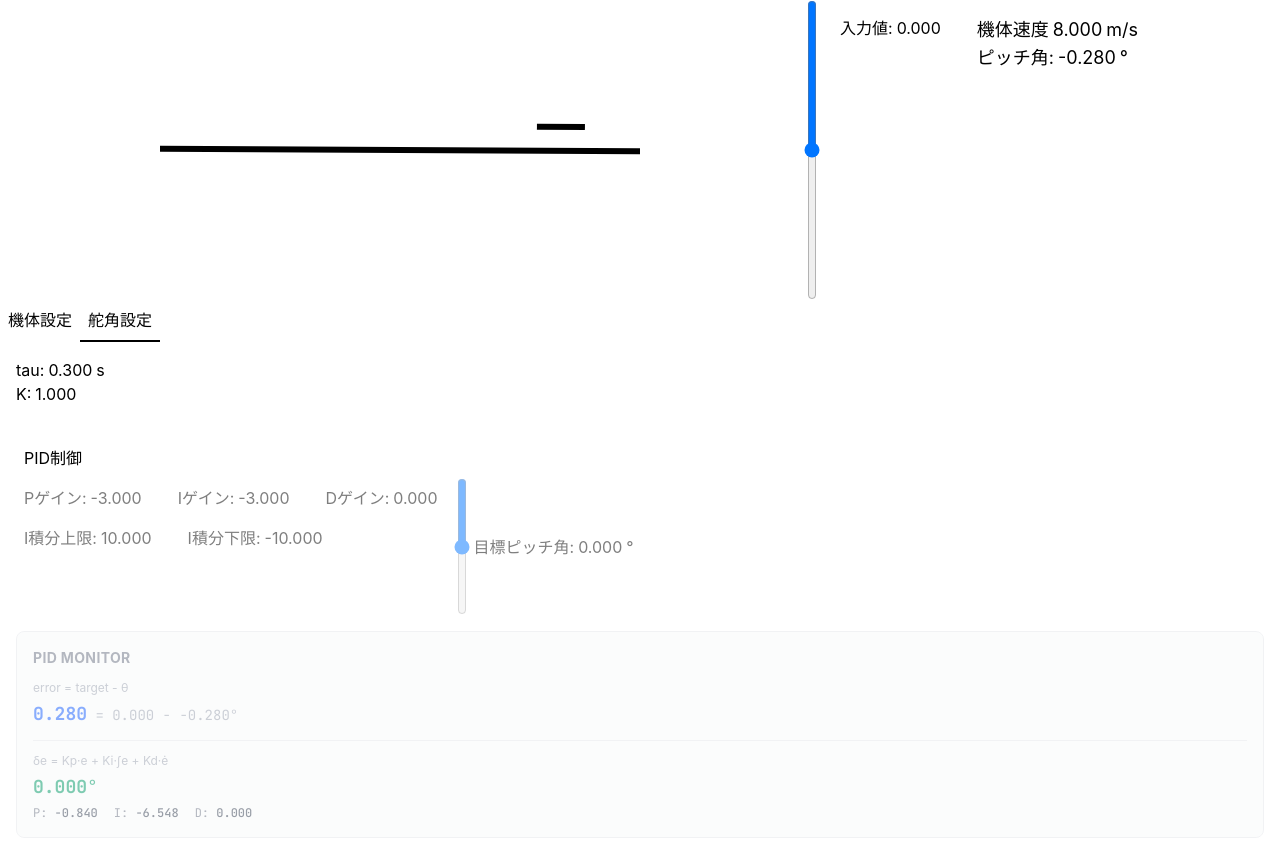
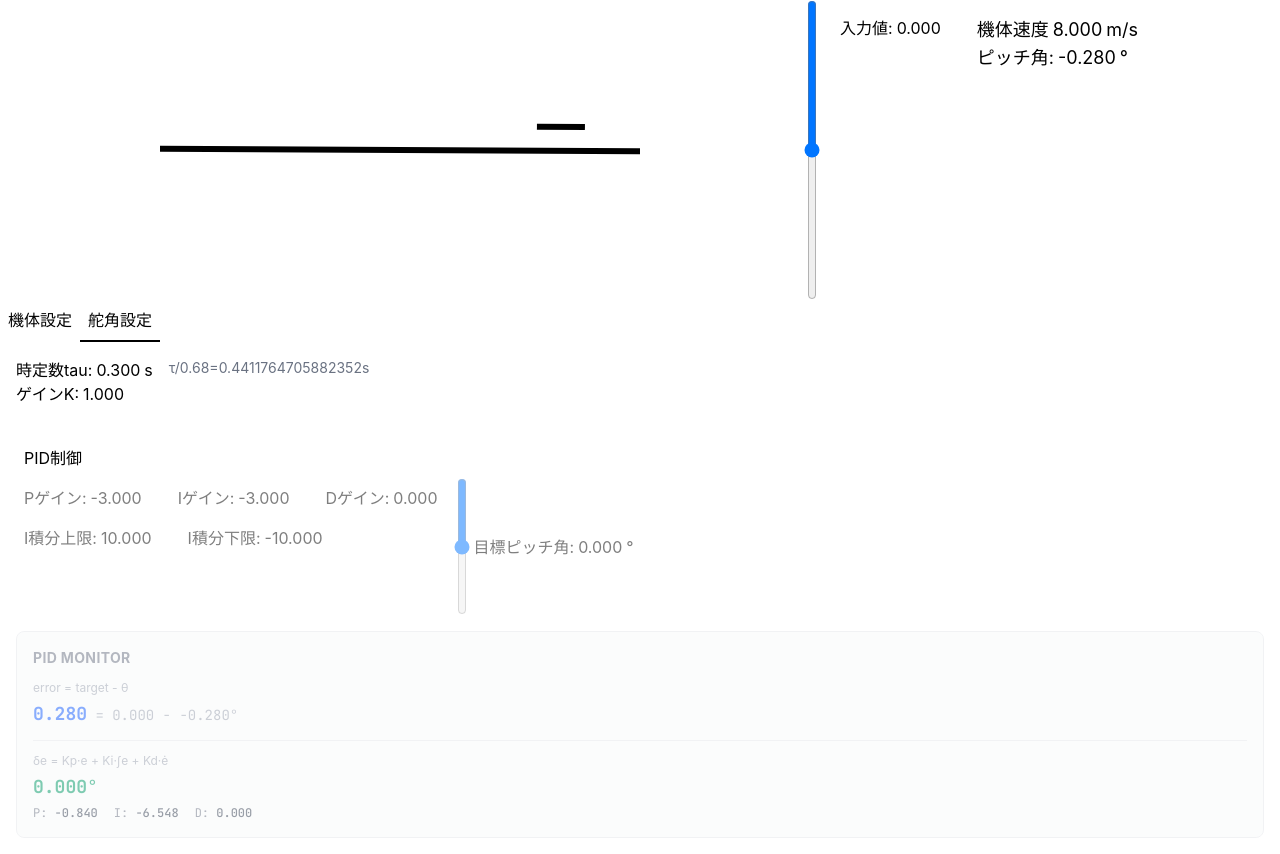
Before and after one commit to ponzu-4C9/react-physics-lab, a React (Vite) app: page / in a window 1280 px wide. Both pictures are taken after a click on the element "舵角設定". Built offline with nearby package versions, Linux system fonts and the light colour scheme.

Commit message:
時定数について追加

```diff
--- a/src/components/SettingTab.tsx
+++ b/src/components/SettingTab.tsx
@@ -26,8 +26,11 @@ export default function SettingTab({ useRef }: any) {
             }
             {activeTab === 2 &&
                 <div className="p-4">
-                    <EditableTxt def="tau: " nowvalue={useRef.current.tau} onCommit={(v: number) => { useRef.current.tau = v }} unit="s" />
-                    <EditableTxt def="K: " nowvalue={useRef.current.K} onCommit={(v: number) => { useRef.current.K = v }} unit="" />
+                    <div className='flex'>
+                        <EditableTxt def="時定数tau: " nowvalue={useRef.current.tau} onCommit={(v: number) => { useRef.current.tau = v }} unit="s" />
+                        <p className='text-sm ml-4 text-gray-500 text-center'>τ/0.68={useRef.current.tau / 0.68}s</p>
+                    </div>
+                    <EditableTxt def="ゲインK: " nowvalue={useRef.current.K} onCommit={(v: number) => { useRef.current.K = v }} unit="" />
                 </div>
             }
         </div>
```
